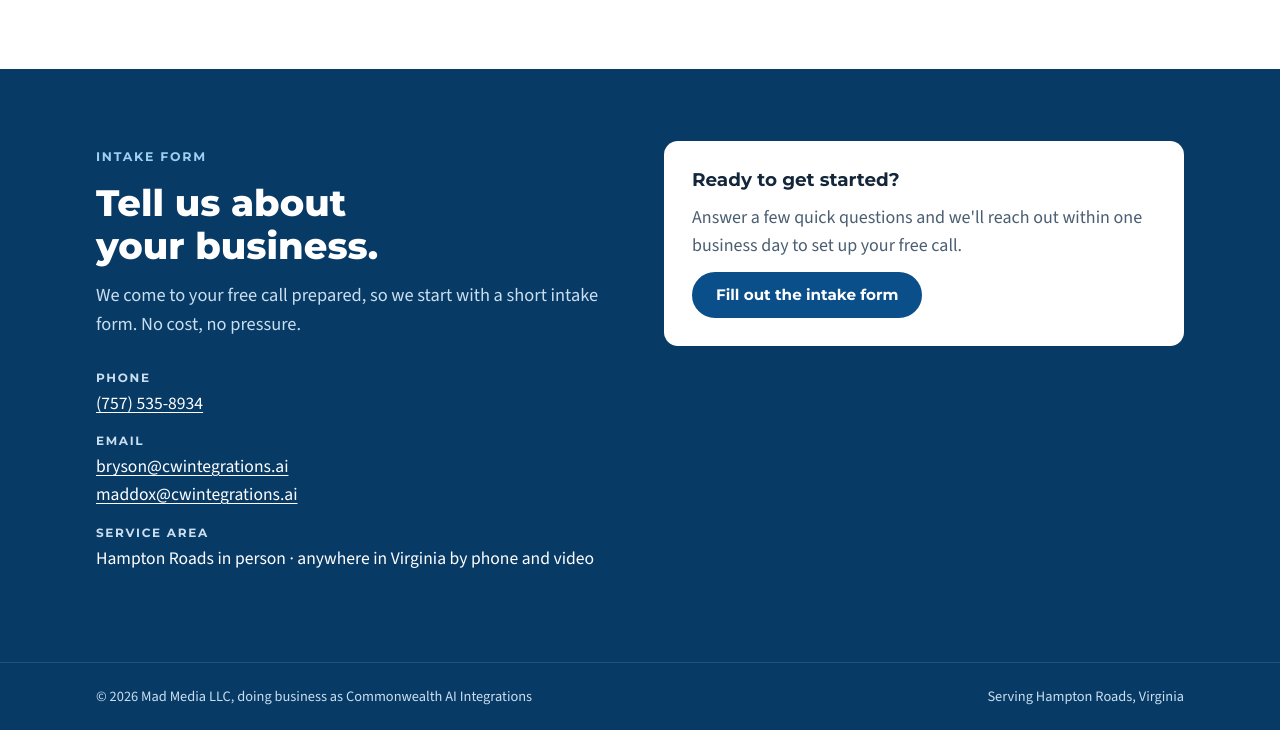
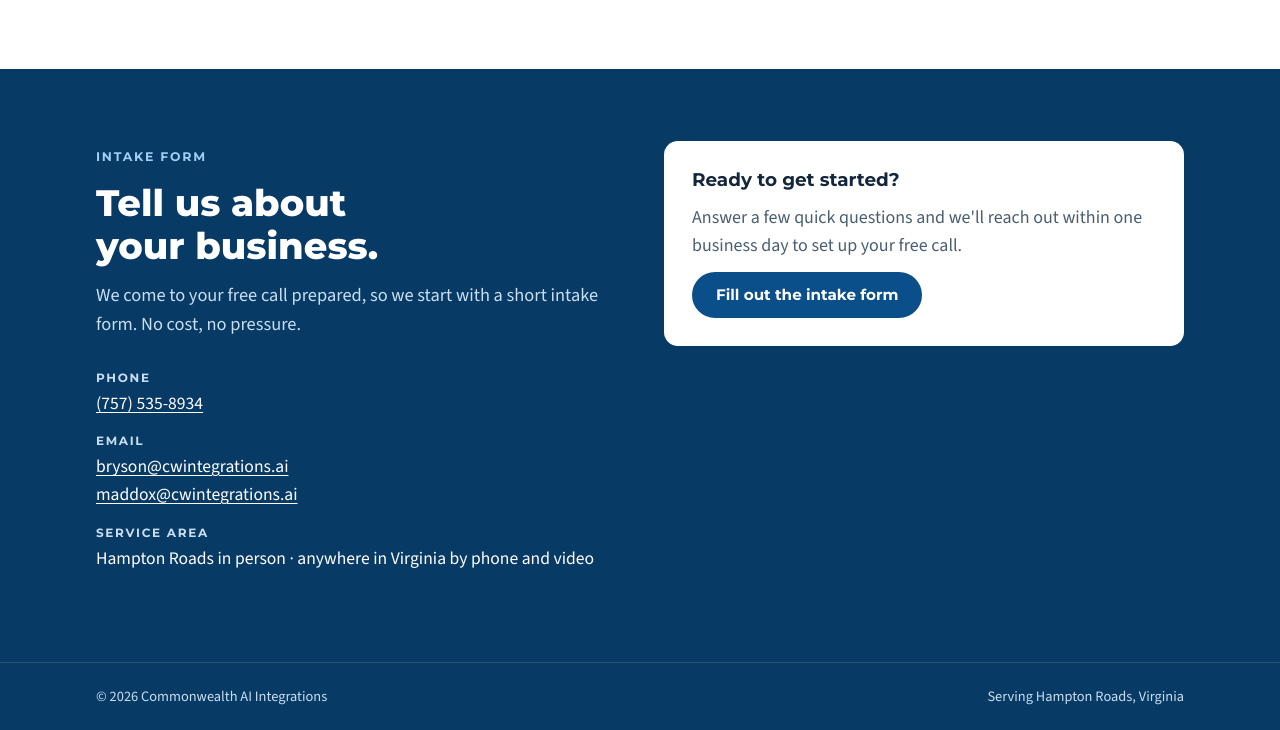
Before and after one commit to raindrainsunlimited-droid/commonwealthaiintegrations, a plain HTML site: page about.html in a window 1280 px wide. Shown: the part 2385-3115 px from the top of the page. Drawn offline with nearby package versions, Linux system fonts and the light colour scheme.

Commit message:
Footer: show Commonwealth AI Integrations only
Co-Authored-By: Claude Opus 5.5 <noreply@anthropic.com>
Claude-Session: https://claude.ai/code/session_01LN518XrKkaiGEh6CLF9bFm

```diff
--- a/about.html
+++ b/about.html
@@ -177,7 +177,7 @@
 
 <footer>
   <div class="wrap">
-    <span>© 2026 Mad Media LLC, doing business as Commonwealth AI Integrations</span>
+    <span>© 2026 Commonwealth AI Integrations</span>
     <span>Serving Hampton Roads, Virginia</span>
   </div>
 </footer>
```
Also changed, not shown: index.html (+1 -1 lines), pricing.html (+1 -1 lines), services.html (+1 -1 lines).
